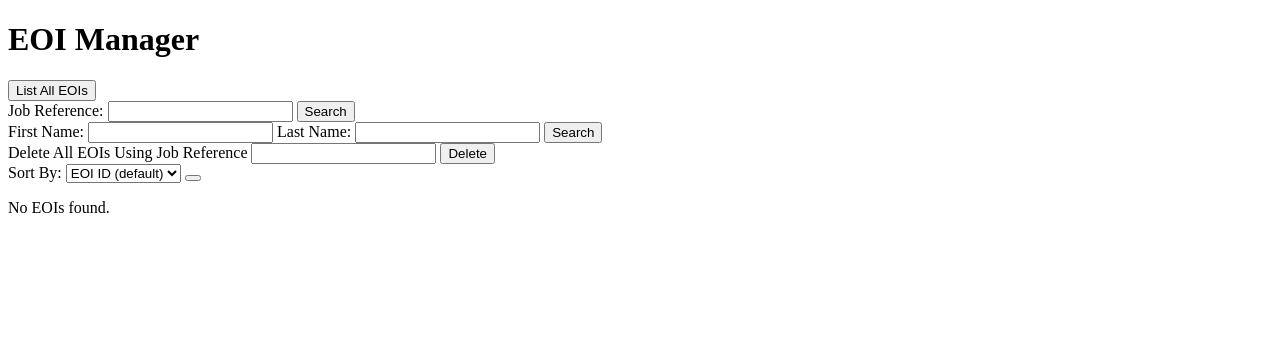
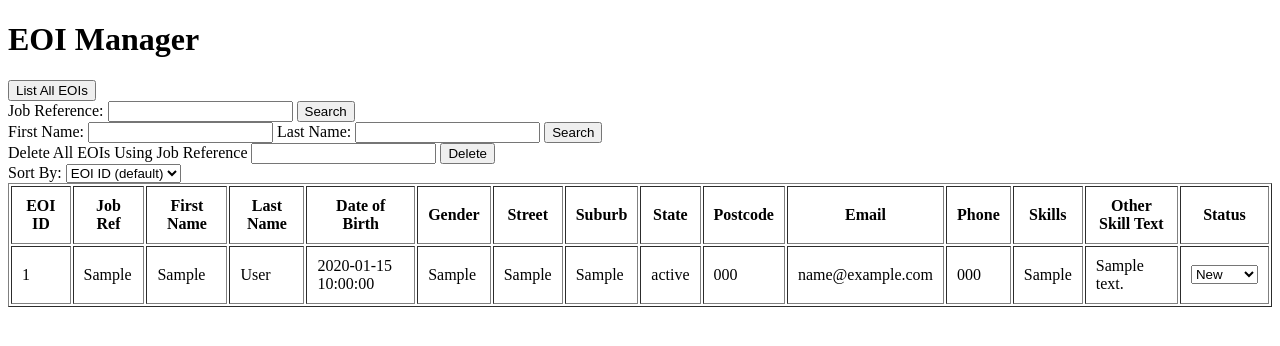
Before and after one commit to 106160340/assignment2, a PHP site: page /manage.php in a window 1280 px wide. Shown: the top 346 px of the page. Run offline with PHP 8.4, Linux system fonts and the light colour scheme; a user stored in the database is signed in; tables that the repository leaves empty or names only in its code hold one stand-in row (values such as "Sample post").

Commit message:
minor mistakes

```diff
--- a/manage.php
+++ b/manage.php
@@ -84,7 +84,7 @@ if (!$dbconn) {
             <option value="date_of_birth" <?php if(isset($_POST['sort_field']) && $_POST['sort_field'] == 'date_of_birth') echo 'selected'; ?>>Date of Birth</option>
             <option value="gender" <?php if(isset($_POST['sort_field']) && $_POST['sort_field'] == 'gender') echo 'selected'; ?>>Gender</option>
         </select>
-        <button type="hidden" name="filter" value="sort_results"></button>
+        <input type="hidden" name="filter" value="sort_results">
     </form>
 
 
@@ -154,7 +154,7 @@ if (!$dbconn) {
                 $sql = "SELECT * FROM eoi";
                 $result = mysqli_query($dbconn, $sql);
 
-                 if (mysqli_num_rows($filter) > 0) {
+                 if (mysqli_num_rows($result) > 0) {
                     EOITable($result);
                 } else {
                     echo "<p>No EOIs found.</p>";
```
